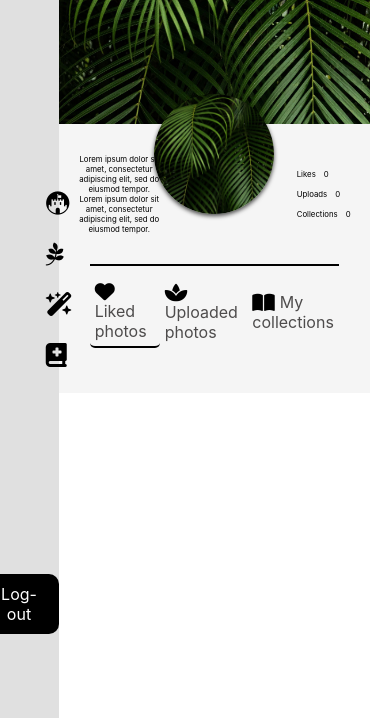
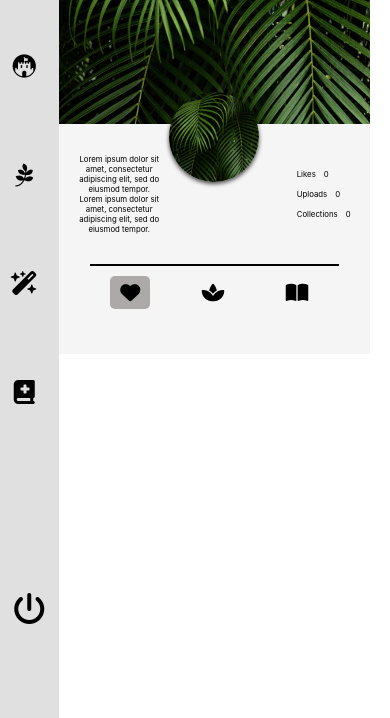
Before and after one commit to IonGolban/Herbal-Web-Manager, a website: page src/public/profile.html in a window 390 px wide. Shown: the part 126-844 px from the top of the page. Drawn offline with Linux system fonts and the light colour scheme; no server answers.

Commit message:
Profile Responsive

```diff
--- a/src/public/profile.html
+++ b/src/public/profile.html
@@ -26,15 +26,25 @@
 
     <div class="left-frame">
       <div class="logo">HerbalWM</div>
+      <div class="logo2">HeMa</div>
 
-      <ul>
-        <li><i class="fa-brands fa-fort-awesome-alt fa-xl" style="color: #000000; margin-right: 10px;"></i><div class="text-li">Home</div></li>
-        <li><i class="fa-brands fa-pagelines fa-xl" style="color: #000000; margin-right: 10px;"></i><div class="text-li">Favourite Plants</div></li>
-        <li><i class="fa-solid fa-wand-magic-sparkles fa-xl" style="color: #000000; margin-right: 10px;"></i><div class="text-li">Edit Profile</div></li>
-        <li id = "create-collection"><i  class="fa-solid fa-book-medical fa-xl" style="color: #000000; margin-right: 10px;"></i><div class="text-li">Create Collection</div></li>
-      </ul>
+      <div class="icons-list">
+        <ul>
+          <li><i class="fa-brands fa-fort-awesome-alt fa-xl" style="color: #000000; margin-right: 10px; margin-top: 8px;"></i><div class="text-li">Home</div></li>
+          <li><i class="fa-brands fa-pagelines fa-xl" style="color: #000000; margin-right: 10px; margin-top: 8px;"></i><div class="text-li">Favourite Plants</div></li>
+          <li><i class="fa-solid fa-wand-magic-sparkles fa-xl" style="color: #000000; margin-right: 10px; margin-top: 8px;"></i><div class="text-li">Edit Profile</div></li>
+          <li id = "create-collection"><i  class="fa-solid fa-book-medical fa-xl" style="color: #000000; margin-right: 10px; margin-top: 8px;"></i><div class="text-li">Create Collection</div></li>
+        </ul>
+      </div>
 
-      <button class="log-out-but">Log-out</button>
+      <div class="log-out">
+        <button class="log-out-but">Log-out</button>
+        <div class="log-out-icon">
+          <i class="fa-solid fa-power-off fa-2xl" style="color: #000000;"></i>
+        </div>
+      </div>
+
+
     </div>
 
 
@@ -100,15 +110,15 @@
         <div class="elements">
 
           <div class="like-icon">
-            <i class="fa-solid fa-heart fa-lg" style="color: #000000;"></i> Liked photos
+            <i class="fa-solid fa-heart fa-lg" style="color: #000000; margin-right: 5px; margin-top: 8px;"></i> <p>Liked photos</p>
           </div>
 
           <div class="upload-icon">
-            <i class="fa-solid fa-spa fa-lg" style="color: #000000; margin-right: 5px"></i>Uploaded photos
+            <i class="fa-solid fa-spa fa-lg" style="color: #000000; margin-right: 5px; margin-top: 8px"></i> <p>Uploaded photos</p>
           </div>
 
           <div class="collection-icon">
-            <i class="fa-solid fa-book-open fa-lg" style="color: #000000; margin-right: 5px;"></i>My collections
+            <i class="fa-solid fa-book-open fa-lg" style="color: #000000; margin-right: 5px; margin-top: 8px"></i> <p>My collections</p>
           </div>
 
         </div>
--- a/src/public/scripts/profile.js
+++ b/src/public/scripts/profile.js
@@ -34,7 +34,9 @@ document.addEventListener("DOMContentLoaded", async () => {
 
     document.querySelector(".photos").style.display = "grid";
     plants = await getLikedPhotos();
-    likeIcon.style.borderBottom = "2px solid #000000";
+    likeIcon.style.background = "#ada9a9";
+    likeIcon.style.color = "black";
+
   }
   console.log(plants);
   displayPlants(plants);
--- a/src/public/styles/profile.css
+++ b/src/public/styles/profile.css
@@ -32,20 +32,40 @@ body {
     margin-top: 10%;
 }
 
+.logo2 {
+    display: none;
+    font-weight: 700;
+    margin-top: 10%;
+
+}
+
 .logo a {
     text-decoration: none;
+}
+
+
+.icons-list{
+    height: 60%;
+    width: 100%;
+    display: flex;
+    justify-content: center;
+    align-items: center;
 }
 
 ul {
     width: 100%;
     list-style: none;
     padding: 0;
-    margin-right: 15%;
+    display: flex;
+    flex-direction: column;
+    justify-content: center;
+    align-items: center;
+    margin-left: 25%;
 }
 
 li {
     display: flex;
-    width: 80%;
+    width: 100%;
     margin: 50px 50px;
     cursor: pointer;
 }
@@ -53,6 +73,9 @@ li {
 .tex-li{
     height: 100%;
     width: 100%;
+    display: flex;
+    justify-content: center;
+    align-items: center;
 }
 
 li a {
@@ -61,8 +84,17 @@ li a {
     transition: 0.5s;
 }
 
+.log-out{
+    height: 20%;
+    width: 100%;
+    display: flex;
+    justify-content: center;
+    align-items: center;
+}
+
 .log-out-but {
-    margin-left: -35%;
+    width: 60%;
+    height: 25%;
     background-color: black;
     color: white;
     padding: 10px 20px;
@@ -71,9 +103,20 @@ li a {
     text-align: center;
     text-decoration: none;
     display: inline-block;
-    font-size: 16px;
     transition-duration: 0.3s;
     cursor: pointer;
+}
+
+.log-out-icon{
+    display: none;
+}
+
+.text-but{
+    height: 80%;
+    width: 80%;
+    display: flex;
+    justify-content: center;
+    align-items: center;
 }
 
 .log-out-but:hover {
@@ -209,6 +252,8 @@ li a {
     border-radius: 5px;
     transition: 0.5s;
     cursor: pointer;
+    display: flex;
+    padding: 16px 10px 16px 10px;
 }
 
 
@@ -281,11 +326,43 @@ li a {
     .text-li{
         display: none;
     }
+
+    .icons-list > ul{
+        margin-left: 0;
+    }
+
+    li {
+        justify-content: center;
+        align-items: center;
+    }
+
+    .log-out-but{
+        display: none;
+    }
+
+    .log-out-icon{
+        display: flex;
+        justify-content: center;
+        align-items: center;
+    }
+
 }
 
 @media only screen and (max-width: 992px) {
     .photos {
         grid-template-columns: repeat(2, calc((100% - 20px * 2 - 5px * 2) / 2));
+    }
+
+    .upload-icon,
+    .collection-icon,
+    .like-icon{
+        padding: 8px 5px 16px 10px;
+    }
+
+    .upload-icon > p,
+    .collection-icon > p,
+    .like-icon > p{
+        display: none;
     }
 
 }
@@ -308,4 +385,21 @@ li a {
         height: 120px;
         width: 120px;
     }
+
+    .logo{
+        display: none;
+    }
+
+    .logo2{
+        display: block;
+    }
 }
+
+@media only screen and (max-width: 450px) {
+
+    .p-img {
+        height: 90px;
+        width: 90px;
+        margin-bottom: 35px;
+    }
+}
```
